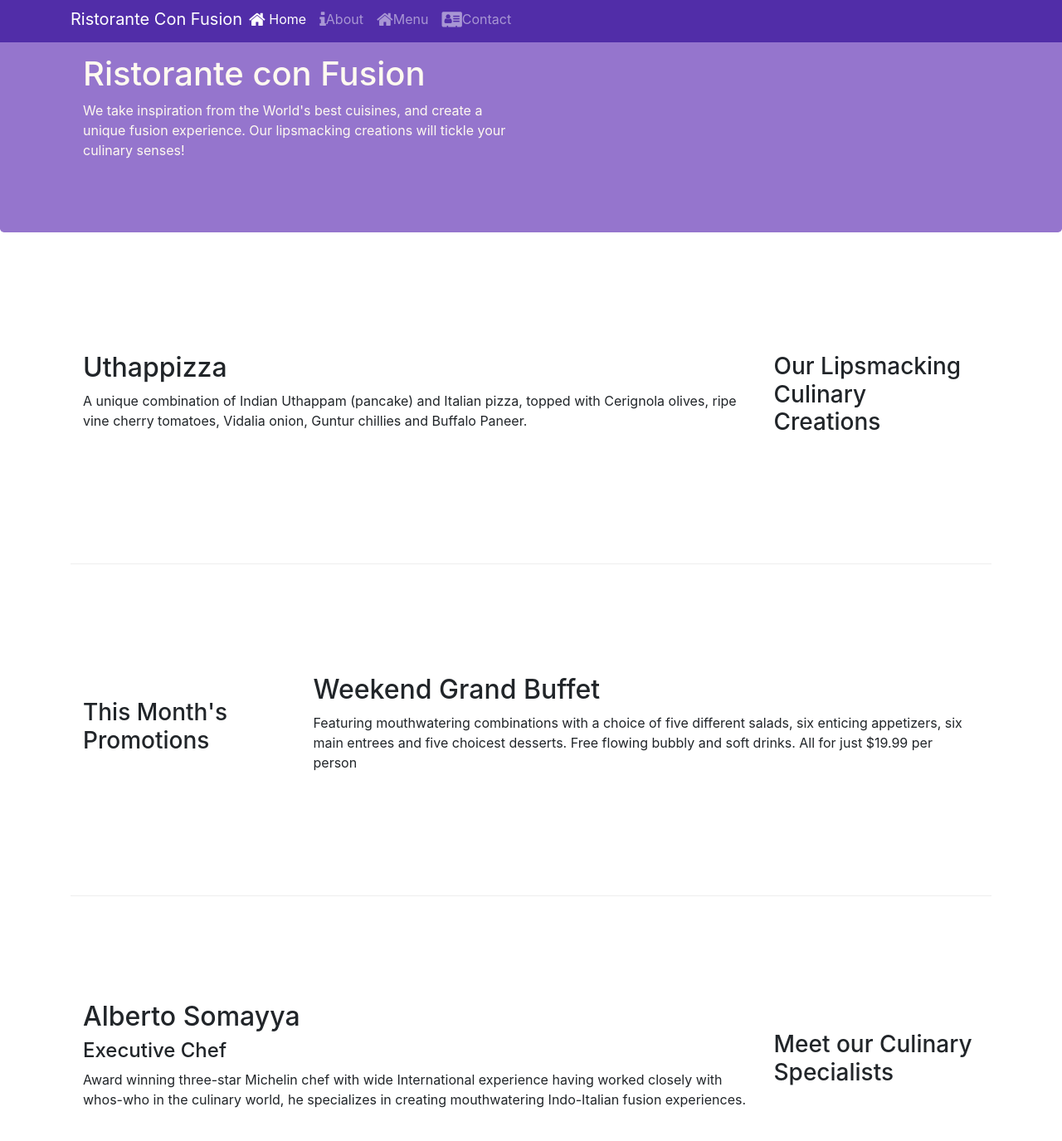
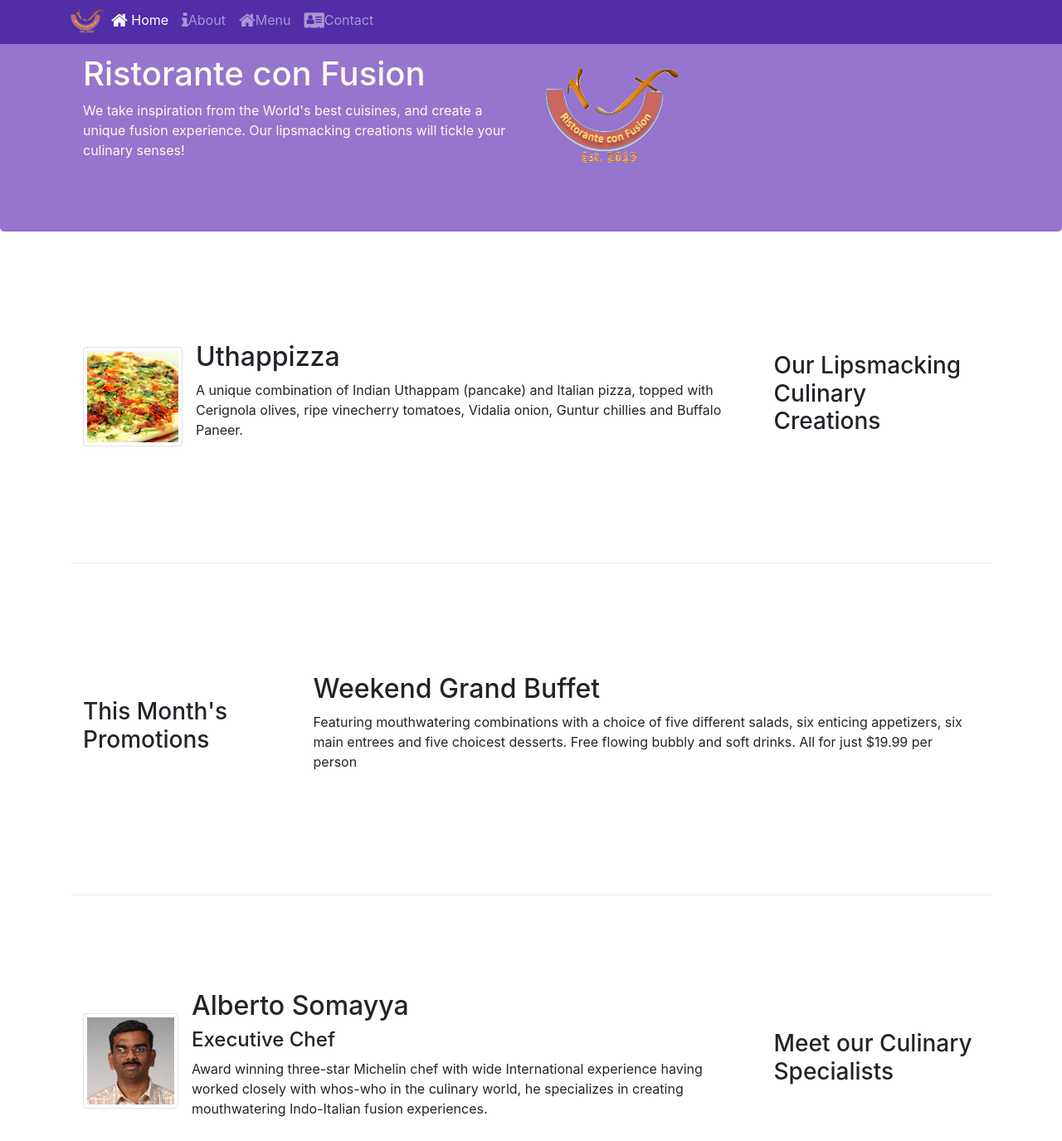
Before and after one commit to aditulsyan/bootstrap4, a website: page index.html in a window 1280 px wide. Shown: the part 5-1380 px from the top of the page at 83% size. Drawn offline with nearby package versions, Linux system fonts and the light colour scheme.

Commit message:
image and media

```diff
--- a/index.html
+++ b/index.html
@@ -23,7 +23,7 @@
             <button class = "navbar-toggler" type = "button" data-toggle = "collapse" data-target = "#Navbar">
                 <span class = "navbar-toggler-icon"></span>
             </button>
-            <a class="navbar-brand mr-auto" href="#">Ristorante Con Fusion</a>
+            <a class="navbar-brand mr-auto" href="#"><img src="img/logo.png" height="30" width="41"></a>
             <div class="collapse navbar-collapse" id = "Navbar">
                 <ul class="navbar-nav mr-auto">
                     <li class="nav-item active"><a class="nav-link" href="#"><span class = "fa fa-home fa-lg"></span> Home </a></li>
@@ -41,7 +41,8 @@
                     <h1>Ristorante con Fusion</h1>
                     <p>We take inspiration from the World's best cuisines, and create a unique fusion experience. Our lipsmacking creations will tickle your culinary senses!</p>
                 </div>
-                <div class=col-12 col-sm">
+                <div class="col-12 col-sm align-self-center">
+                    <img src="img/logo.png" class="img-fluid">
                 </div>
             </div>
         </div>
@@ -53,8 +54,14 @@
                 <h3>Our Lipsmacking Culinary Creations</h3>
             </div>
             <div class = "col col-sm order-sm-first col-md">
-                <h2>Uthappizza</h2>
-                <p>A unique combination of Indian Uthappam (pancake) and Italian pizza, topped with Cerignola olives, ripe vine cherry tomatoes, Vidalia onion, Guntur chillies and Buffalo Paneer.</p>
+                <div class="media">
+                    <img class="d-flex mr-3 img-thumbnail align-self-center" src="img/uthappizza.png"
+                        alt="Uthappizza">
+                    <div class="media-body">
+                        <h2 class="mt-0">Uthappizza</h2>
+                        <p class="d-none d-sm-block">A unique combination of Indian Uthappam (pancake) and Italian pizza, topped with Cerignola olives, ripe vinecherry tomatoes, Vidalia onion, Guntur chillies and Buffalo Paneer.</p>
+                    </div>
+                </div>
             </div>
         </div>
 
@@ -74,9 +81,14 @@
                 <h3>Meet our Culinary Specialists</h3>
             </div>
             <div class="col col-sm order-sm-first col-md">
-                <h2>Alberto Somayya</h2>
-                <h4>Executive Chef</h4>
-                <p>Award winning three-star Michelin chef with wide International experience having worked closely with whos-who in the culinary world, he specializes in creating mouthwatering Indo-Italian fusion experiences. </p>
+                <div class="media">
+                    <img class="d-flex mr-3 img-thumbnail align-self-center" src="img/alberto.png" alt="Alberto Somayya">
+                    <div class="media-body">
+                        <h2 class="mt-0">Alberto Somayya</h2>
+                        <h4>Executive Chef</h4>
+                        <p class="d-none d-sm-block"> Award winning three-star Michelin chef with wide International experience having worked closely with whos-who in the culinary world, he specializes in creating mouthwatering Indo-Italian fusion experiences.</p>
+                    </div>
+                </div>
             </div>
         </div>
     </div>
```
Also changed, not shown: aboutus.html (+6 -4 lines), contactus.html (+3 -2 lines), img/alberto.png (added), img/buffet.png (added), img/logo.png (added), img/uthappizza.png (added), 1 other file.
